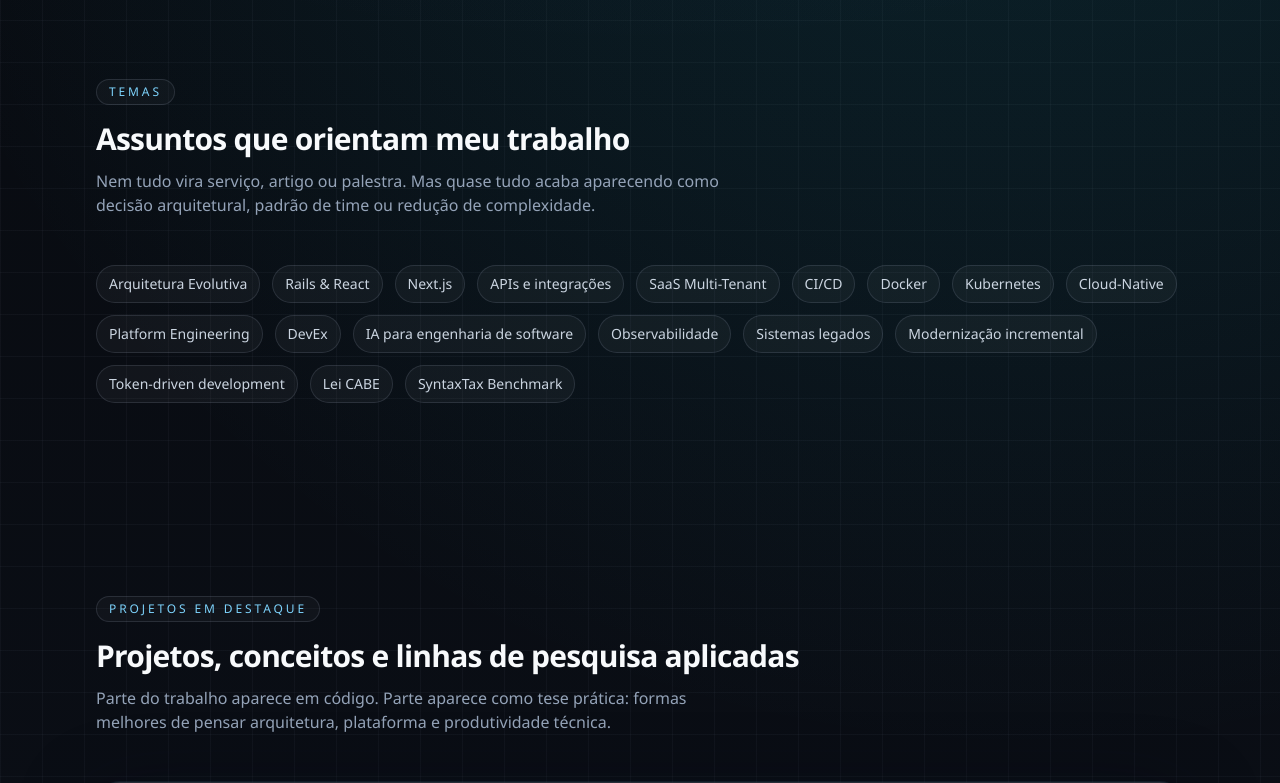
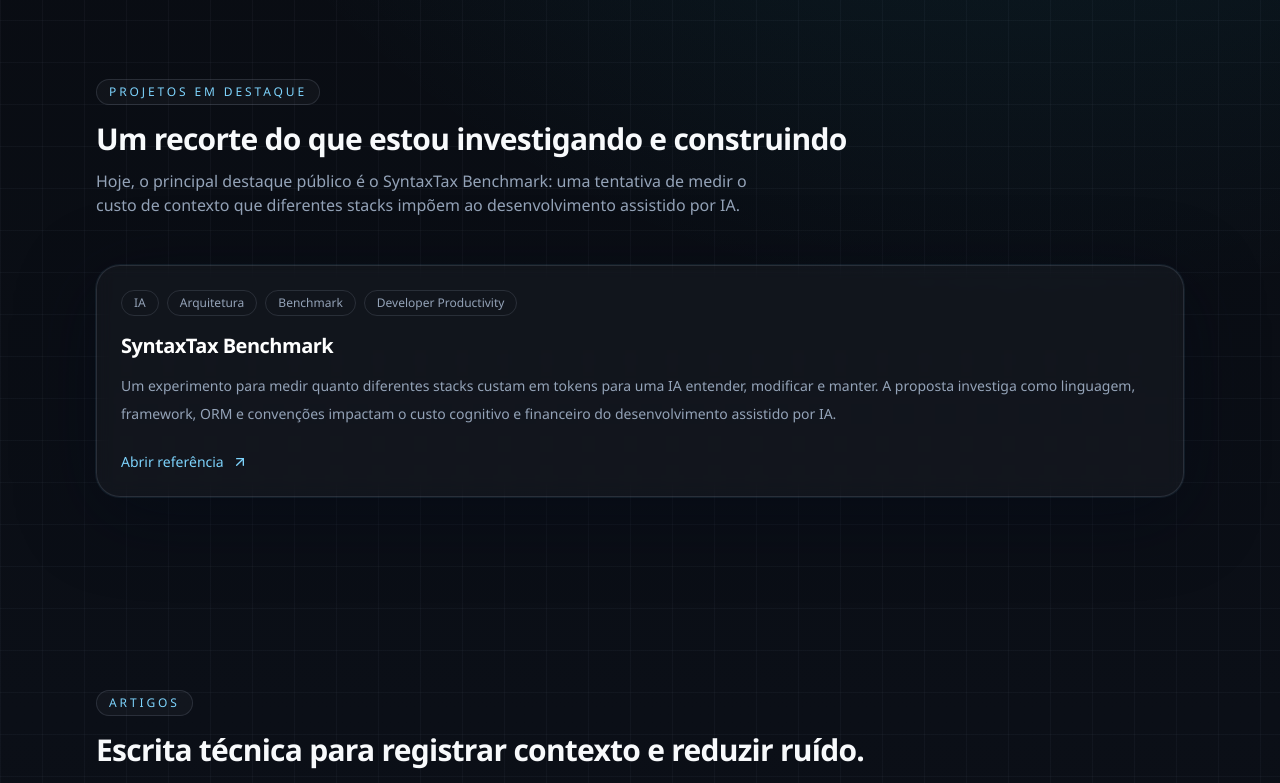
Before and after one commit to felipemrvieira/felipemrvieira.github.io, a Next.js app: page / in a window 1280 px wide. Shown: the part 1660-2443 px from the top of the page. Built offline with nearby package versions, Linux system fonts and the light colour scheme.

Commit message:
trim-content

```diff
--- a/app/consultoria/page.tsx
+++ b/app/consultoria/page.tsx
@@ -13,7 +13,7 @@
       <Section
         eyebrow="Consultoria"
         title="Ajuda técnica para sistemas que precisam evoluir sem virar reféns de complexidade ornamental."
-        description="A atuação pode ser pontual ou recorrente. O foco está em clareza arquitetural, produtividade real e desenho de soluções compatíveis com a maturidade operacional do time."
+        description="Atuação pontual ou recorrente em arquitetura, modernização, plataforma e produtividade técnica."
       >
         <div className="grid gap-6 md:grid-cols-2 xl:grid-cols-3">
           {serviceCards.map((service) => (
--- a/app/page.tsx
+++ b/app/page.tsx
@@ -7,10 +7,9 @@
 import { Hero } from "@/components/Hero";
 import { ProjectCard } from "@/components/ProjectCard";
 import { Section } from "@/components/Section";
-import { SkillBadge } from "@/components/SkillBadge";
 import { getFeaturedArticles } from "@/lib/articles";
 import { projects } from "@/lib/projects";
-import { focusAreas, principles, serviceCards, site, themes } from "@/lib/site";
+import { focusAreas, serviceCards, site } from "@/lib/site";
 
 export default function HomePage() {
   const articles = getFeaturedArticles();
@@ -35,21 +34,9 @@
       </Section>
 
       <Section
-        eyebrow="Temas"
-        title="Assuntos que orientam meu trabalho"
-        description="Nem tudo vira serviço, artigo ou palestra. Mas quase tudo acaba aparecendo como decisão arquitetural, padrão de time ou redução de complexidade."
-      >
-        <div className="flex flex-wrap gap-3">
-          {themes.map((theme) => (
-            <SkillBadge key={theme} label={theme} />
-          ))}
-        </div>
-      </Section>
-
-      <Section
         eyebrow="Projetos em destaque"
-        title="Projetos, conceitos e linhas de pesquisa aplicadas"
-        description="Parte do trabalho aparece em código. Parte aparece como tese prática: formas melhores de pensar arquitetura, plataforma e produtividade técnica."
+        title="Um recorte do que estou investigando e construindo"
+        description="Hoje, o principal destaque público é o SyntaxTax Benchmark: uma tentativa de medir o custo de contexto que diferentes stacks impõem ao desenvolvimento assistido por IA."
       >
         <div className="grid gap-6">
           {projects.map((project) => (
@@ -60,8 +47,8 @@
 
       <Section
         eyebrow="Artigos"
-        title="Escrita técnica para organizar contexto, confrontar hype e registrar trade-offs."
-        description="Os artigos misturam prática, arquitetura, IA aplicada ao desenvolvimento e temas que normalmente só aparecem tarde demais em retrospectivas."
+        title="Escrita técnica para registrar contexto e reduzir ruído."
+        description="Arquitetura, IA aplicada ao desenvolvimento, trade-offs e o tipo de problema que costuma aparecer tarde demais no ciclo de software."
       >
         <div className="grid gap-6 lg:grid-cols-3">
           {articles.map((article) => (
@@ -78,7 +65,7 @@
       <Section
         eyebrow="Consultoria"
         title="Como posso ajudar"
-        description="Quando o problema exige critério técnico, simplificação consciente e capacidade de execução, estes são alguns pontos onde costumo gerar mais valor."
+        description="Atuação direta em arquitetura, modernização, plataforma e produtividade técnica."
       >
         <div className="grid gap-6 md:grid-cols-2 xl:grid-cols-3">
           {serviceCards.map((service) => (
@@ -90,22 +77,9 @@
         </div>
       </Section>
 
-      <Section
-        eyebrow="Princípios"
-        title="Critérios simples para discussões que costumam ficar desnecessariamente sofisticadas."
-      >
-        <div className="grid gap-4 md:grid-cols-2">
-          {principles.map((principle) => (
-            <Card key={principle} className="flex items-center justify-between gap-4 py-5">
-              <p className="text-sm font-medium text-slate-200">{principle}</p>
-            </Card>
-          ))}
-        </div>
-      </Section>
-
       <CTA
-        title="Se o seu contexto está ficando mais complexo do que o time consegue operar, vale conversar."
-        description="Revisão arquitetural, modernização incremental, DevEx, pipelines e uso pragmático de IA para desenvolvimento."
+        title="Se o sistema está mais complexo do que o time consegue operar, vale conversar."
+        description="Arquitetura, modernização incremental, plataforma e uso pragmático de IA para desenvolvimento."
         href={`mailto:${site.email}`}
         label="Vamos conversar sobre seu contexto"
       />
--- a/app/sobre/page.tsx
+++ b/app/sobre/page.tsx
@@ -12,7 +12,7 @@
       <Section
         eyebrow="Sobre"
         title="Tecnologia sem fetiche por hype. Arquitetura com compromisso com contexto."
-        description="Uma visão mais humana e mais precisa sobre a trajetória, os interesses e o tipo de conversa técnica que faz sentido por aqui."
+        description="O recorte mais útil da minha trajetória está menos em cargos e mais no tipo de problema que escolhi resolver."
       >
         <div className="surface rounded-[2rem] p-8 md:p-10">
           <div className="prose-custom">
@@ -23,19 +23,9 @@
               Platform Engineering.
             </p>
             <p>
-              Nos últimos anos, meu foco tem se aproximado cada vez mais da arquitetura pragmática: decisões
-              técnicas que fazem sentido para o produto, para o time e para o momento da empresa. Gosto de
-              discutir tecnologia sem fetiche por hype, olhando para trade-offs, custo cognitivo, maturidade
-              operacional e capacidade real de manutenção.
-            </p>
-            <p>
-              Também venho explorando o impacto da IA no desenvolvimento de software, especialmente como
-              modelos de linguagem mudam o custo de contexto, documentação, revisão de código, arquitetura e
-              produtividade técnica.
-            </p>
-            <p>
-              Minha área de interesse hoje está entre desenvolvimento, arquitetura, plataforma, sistemas que
-              sobrevivem ao tempo e formas mais responsáveis de usar IA como apoio à engenharia.
+              Hoje, meu foco está em arquitetura pragmática, produtividade técnica, sistemas que sobrevivem ao
+              tempo e uso responsável de IA como apoio à engenharia. Interessa menos a stack da moda e mais a
+              capacidade do time de entender, operar e evoluir o sistema depois.
             </p>
           </div>
         </div>
@@ -43,7 +33,7 @@
 
       <CTA
         title="Se a pauta envolve arquitetura, plataforma ou evolução de sistemas, já existe assunto em comum."
-        description="Projetos novos exigem construção. Sistemas vivos exigem leitura de contexto. Os dois cenários me interessam."
+        description="Projetos novos exigem construção. Sistemas vivos exigem leitura de contexto."
         href={`mailto:${site.email}`}
         label="Abrir conversa"
       />
--- a/lib/site.ts
+++ b/lib/site.ts
@@ -51,35 +51,6 @@
   },
 ] as const;
 
-export const themes = [
-  "Arquitetura Evolutiva",
-  "Rails & React",
-  "Next.js",
-  "APIs e integrações",
-  "SaaS Multi-Tenant",
-  "CI/CD",
-  "Docker",
-  "Kubernetes",
-  "Cloud-Native",
-  "Platform Engineering",
-  "DevEx",
-  "IA para engenharia de software",
-  "Observabilidade",
-  "Sistemas legados",
-  "Modernização incremental",
-  "Token-driven development",
-  "Lei CABE",
-  "SyntaxTax Benchmark",
-] as const;
-
-export const principles = [
-  "Complexidade precisa pagar aluguel.",
-  "Arquitetura boa é a que o time consegue operar.",
-  "IA acelera, mas não substitui critério técnico.",
-  "O melhor desenho é aquele que reduz o custo da próxima mudança.",
-  "Nem todo problema distribuído precisa de uma solução distribuída.",
-] as const;
-
 export const serviceCards = [
   {
     title: "Revisão arquitetural",
```
